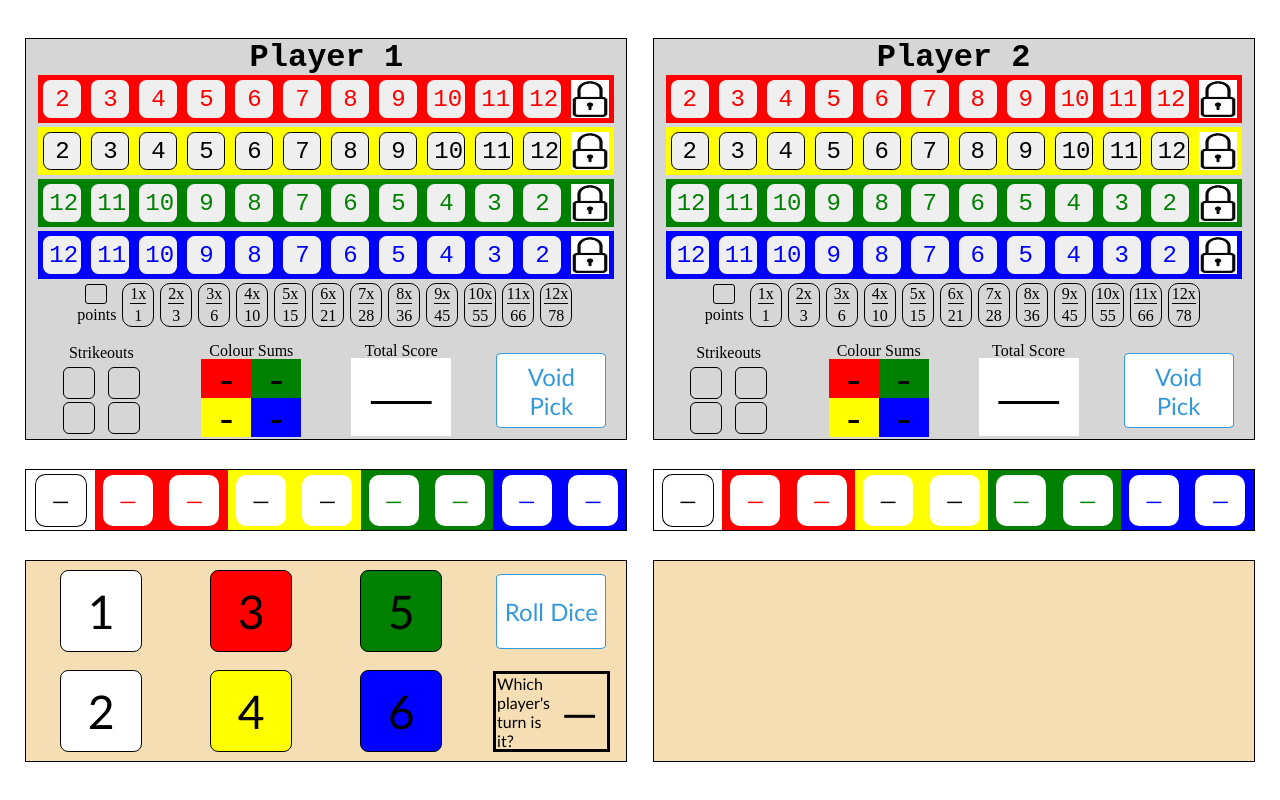
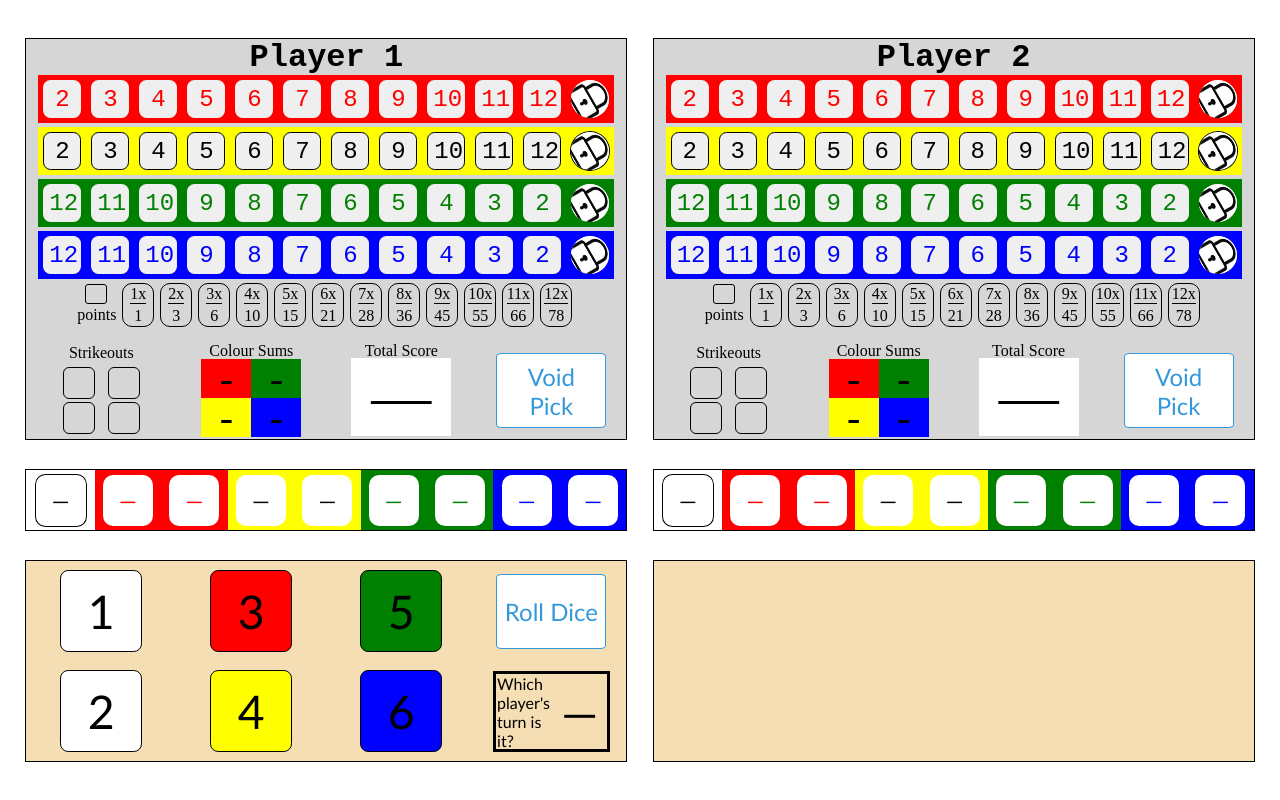
Before and after one commit to ianturner88/vanilla-js-qwixx, a plain HTML site: page index.html in a window 1280 px wide. Drawn offline with Linux system fonts and the light colour scheme.

Commit message:
lock image rotated

```diff
--- a/index.html
+++ b/index.html
@@ -96,7 +96,7 @@
             >
               12
             </button>
-            <img class="lock" src="/images/lock.png" id="p1lockRED"></img>
+            <img class="lock" src="./images/lock.png" id="p1lockRED"></img>
           </div>
           <div class="yellow-row rows">
             <!-- player 1's YELLOW buttons -->
@@ -133,7 +133,7 @@
             <button class="yellow-button buttons notAvailable" id="p1y12">
               12
             </button>
-              <img class="lock" src="/images/lock.png" id="p1lockYELLOW" ></img>
+              <img class="lock yellow-lock" src="./images/lock.png" id="p1lockYELLOW" ></img>
           </div>
           <div class="green-row rows">
             <!-- player 1's GREEN buttons -->
@@ -170,7 +170,7 @@
             <button class="green-button buttons notAvailable" id="p1g2">
               2
             </button>
-             <img class="lock" src="/images/lock.png" id="p1lockGREEN"></img>
+             <img class="lock" src="./images/lock.png" id="p1lockGREEN"></img>
           </div>
           <div class="blue-row rows">
             <!-- player 1's BLUE buttons -->
@@ -207,7 +207,7 @@
             <button class="blue-button buttons notAvailable" id="p1b2">
               2
             </button>
-            <img class="lock" src="/images/lock.png" id="p1lockBLUE"></img>
+            <img class="lock" src="./images/lock.png" id="p1lockBLUE"></img>
           </div>
           <div class="scoring-system">
             <div class="point-worth-start">
@@ -332,7 +332,7 @@
             <button class="red-button buttons notAvailable" id="p2r12">
               12
             </button>
-            <img class="lock" src="/images/lock.png" id="p2lockRED"></img>
+            <img class="lock" src="./images/lock.png" id="p2lockRED"></img>
           </div>
           <div class="yellow-row rows">
             <!-- player 2's YELLOW buttons -->
@@ -369,7 +369,7 @@
             <button class="yellow-button buttons notAvailable" id="p2y12">
               12
             </button>
-            <img class="lock" src="/images/lock.png" id="p2lockYELLOW"></img>
+            <img class="lock yellow-lock" src="./images/lock.png" id="p2lockYELLOW"></img>
           </div>
           <div class="green-row rows">
             <!-- player 2's GREEN buttons -->
@@ -406,7 +406,7 @@
             <button class="green-button buttons notAvailable" id="p2g2">
               2
             </button>
-            <img class="lock" src="/images/lock.png" id="p1lockGREEN"></img>
+            <img class="lock" src="./images/lock.png" id="p1lockGREEN"></img>
           </div>
           <div class="blue-row rows">
             <!-- player 2's BLUE buttons -->
@@ -443,7 +443,7 @@
             <button class="blue-button buttons notAvailable" id="p2b2">
               2
             </button>
-            <img class="lock" src="/images/lock.png" id="p2lockBLUE"></img>
+            <img class="lock" src="./images/lock.png" id="p2lockBLUE"></img>
           </div>
           <div class="scoring-system">
             <div class="point-worth-start">
--- a/styling/qwixx-board.css
+++ b/styling/qwixx-board.css
@@ -71,10 +71,17 @@
   width: 38px;
   height: 38px;
   background: rgb(239, 239, 239);
+  transform: rotate(60deg);
+  border-radius: 50%;
   /* border-radius: 50%; */
   display: grid;
   align-items: center;
   justify-items: center;
+}
+
+.yellow-lock {
+  border: 1px solid black;
+  border-radius: 50%;
 }
 
 /* colour the numbers within the buttons */
```
Also changed, not shown: README.md, images/April 24.4.png (added).
